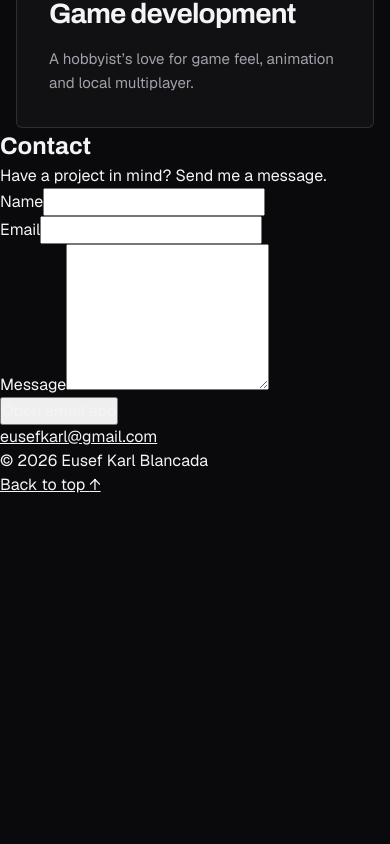
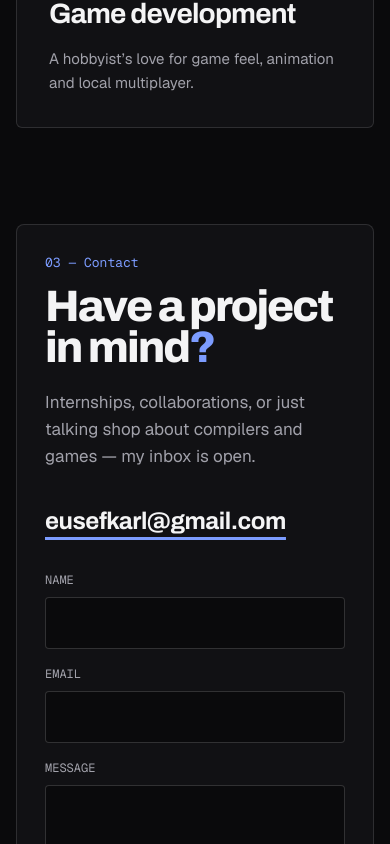
Before and after one commit to evolto06/profilewebsite, a React (Vite) app: page / in a window 390 px wide. Shown: the part 5580-6424 px from the top of the page. Before the commit the page ends 6077 px from the top, so only its background shows below. Built offline with nearby package versions, Linux system fonts and the light colour scheme.

Commit message:
feat: redesign contact panel

```diff
--- a/src/components/Contact.tsx
+++ b/src/components/Contact.tsx
@@ -19,10 +19,24 @@ const Contact = () => {
   };
 
   return (
-    <section id="contact" className="contact-section">
-      <h2>Contact</h2>
-      <div className="contact-info">
-        <p>Have a project in mind? Send me a message.</p>
+    <section id="contact" className="section contact-section">
+      <div className="contact-panel">
+        <div className="contact-intro">
+          <div>
+            <p className="section-kicker">03 — Contact</p>
+            <h2>
+              Have a project
+              <br />
+              in mind<span className="accent-text">?</span>
+            </h2>
+            <p className="contact-lede">
+              Internships, collaborations, or just talking shop about compilers and games — my inbox is open.
+            </p>
+          </div>
+          <a href="mailto:eusefkarl@gmail.com" className="direct-email">
+            eusefkarl@gmail.com
+          </a>
+        </div>
         <form className="contact-form" onSubmit={handleSubmit}>
           <div className="form-field">
             <label htmlFor="name">Name</label>
@@ -36,14 +50,11 @@ const Contact = () => {
             <label htmlFor="message">Message</label>
             <textarea id="message" name="message" rows={6} required />
           </div>
-          <button type="submit" className="email-link">
-            Open email app
+          <button type="submit" className="btn btn-accent contact-submit">
+            Send via email app <span aria-hidden="true">↗</span>
           </button>
           {status === 'opened' && <p className="form-note" aria-live="polite">Your email app should open with the message ready to send.</p>}
         </form>
-        <a href="mailto:eusefkarl@gmail.com" className="direct-email">
-          eusefkarl@gmail.com
-        </a>
       </div>
     </section>
   );
--- a/src/index.css
+++ b/src/index.css
@@ -793,6 +793,114 @@ textarea {
   color: var(--subtle);
 }
 
+/* Contact */
+.contact-section {
+  padding-top: clamp(96px, 12vw, 160px);
+  padding-bottom: clamp(72px, 9vw, 120px);
+}
+
+.contact-panel {
+  display: flex;
+  flex-wrap: wrap;
+  gap: clamp(32px, 5vw, 72px);
+  padding: clamp(28px, 5vw, 64px);
+  border: 1px solid var(--border);
+  border-radius: var(--radius-lg);
+  background: var(--surface);
+}
+
+.contact-intro {
+  flex: 999 1 420px;
+  min-width: 0;
+  display: flex;
+  flex-direction: column;
+  justify-content: space-between;
+  gap: 32px;
+}
+
+.contact-intro h2 {
+  font-size: clamp(44px, 6.5vw, 88px);
+  font-weight: 800;
+  line-height: 0.92;
+  letter-spacing: -0.045em;
+}
+
+.contact-lede {
+  max-width: 40ch;
+  margin-top: 22px;
+  font-size: 17px;
+  line-height: 1.6;
+  color: var(--muted);
+}
+
+.direct-email {
+  font-family: var(--font-display);
+  font-stretch: 112%;
+  font-size: clamp(24px, 3vw, 38px);
+  font-weight: 700;
+  letter-spacing: -0.02em;
+  color: var(--text);
+  text-decoration: underline;
+  text-decoration-color: var(--accent);
+  text-decoration-thickness: 3px;
+  text-underline-offset: 8px;
+  overflow-wrap: anywhere;
+}
+
+.contact-form {
+  flex: 1 1 340px;
+  min-width: 0;
+  display: flex;
+  flex-direction: column;
+  gap: 16px;
+}
+
+.form-field {
+  display: flex;
+  flex-direction: column;
+  gap: 8px;
+}
+
+.form-field label {
+  font-family: var(--font-mono);
+  font-size: 12px;
+  color: var(--muted);
+  text-transform: uppercase;
+}
+
+.form-field input,
+.form-field textarea {
+  width: 100%;
+  border: 1px solid rgba(255, 255, 255, 0.16);
+  border-radius: var(--radius-sm);
+  background: var(--bg);
+  color: var(--text);
+  font-family: var(--font-body);
+  font-size: 16px;
+}
+
+.form-field input {
+  min-height: 52px;
+  padding: 0 16px;
+}
+
+.form-field textarea {
+  padding: 14px 16px;
+  resize: vertical;
+}
+
+.contact-submit {
+  justify-content: center;
+  min-height: 54px;
+  border: 0;
+  cursor: pointer;
+}
+
+.form-note {
+  font-size: 14px;
+  color: var(--muted);
+}
+
 /* Motion */
 @media (prefers-reduced-motion: reduce) {
   html {
```
